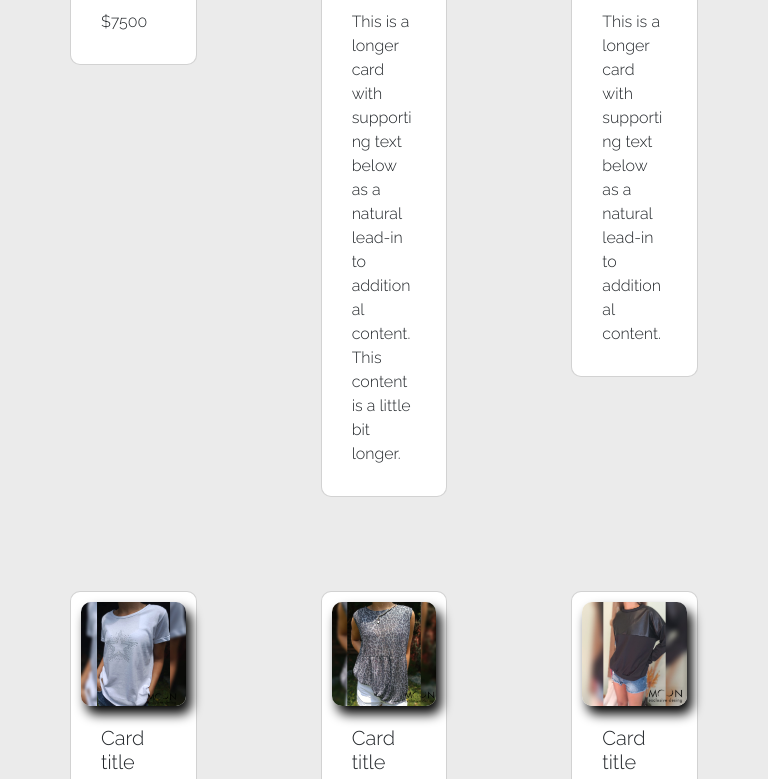
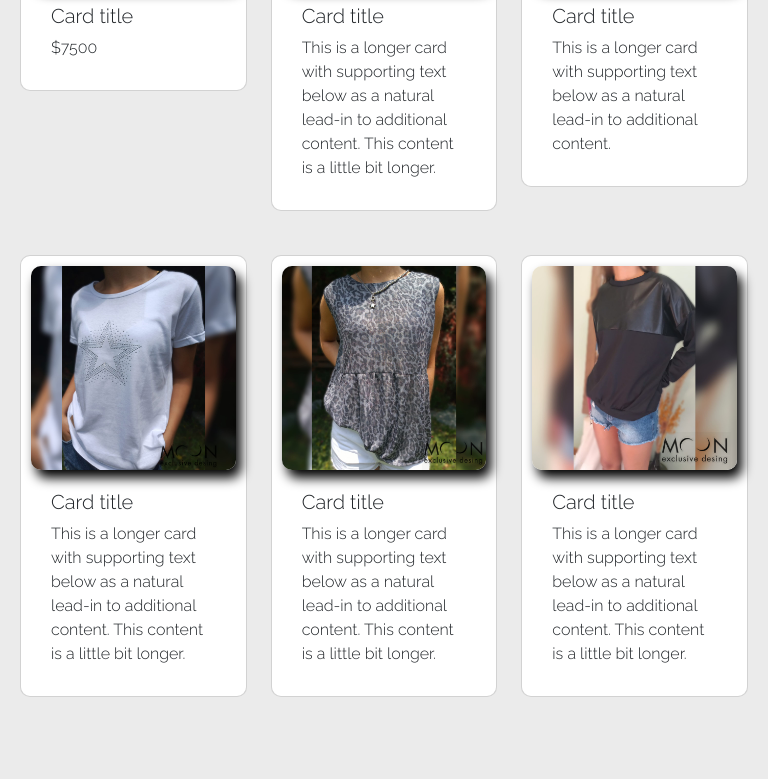
Before and after one commit to lauty16/proyecto_final, a plain HTML site: page productos.html in a window 768 px wide. Shown: the part 324-1103 px from the top of the page. Drawn offline with nearby package versions, Linux system fonts and the light colour scheme.

Commit message:
Update estilos.css

```diff
--- a/estilos.css
+++ b/estilos.css
@@ -21,8 +21,8 @@
   .navbar-brand {
     color: aliceblue;
     text-align: center;
-  justify-content: space-between;
-  display: flex;
+   justify-content: space-between;
+   display: flex;
 
   }
   .nav-link{
@@ -58,7 +58,7 @@ section{
  .card{
 
 
-  margin: 50px;
+  margin: 0px;
   padding: 10px;
   margin-bottom: 20px;
   border-radius: 10px;
@@ -158,6 +158,7 @@ section{
 
 .contenedor-cards{
   display: flex;
+  flex-wrap: wrap;
   flex-direction: row;
 
 }
@@ -243,8 +244,8 @@ section{
         display: block;
        align-items: center;
       }
+      /* productos */
+      .row.card{
+        margin: 0;
+      }
     }
-    /* productos */
-    .row .card{
-
-    }
```
